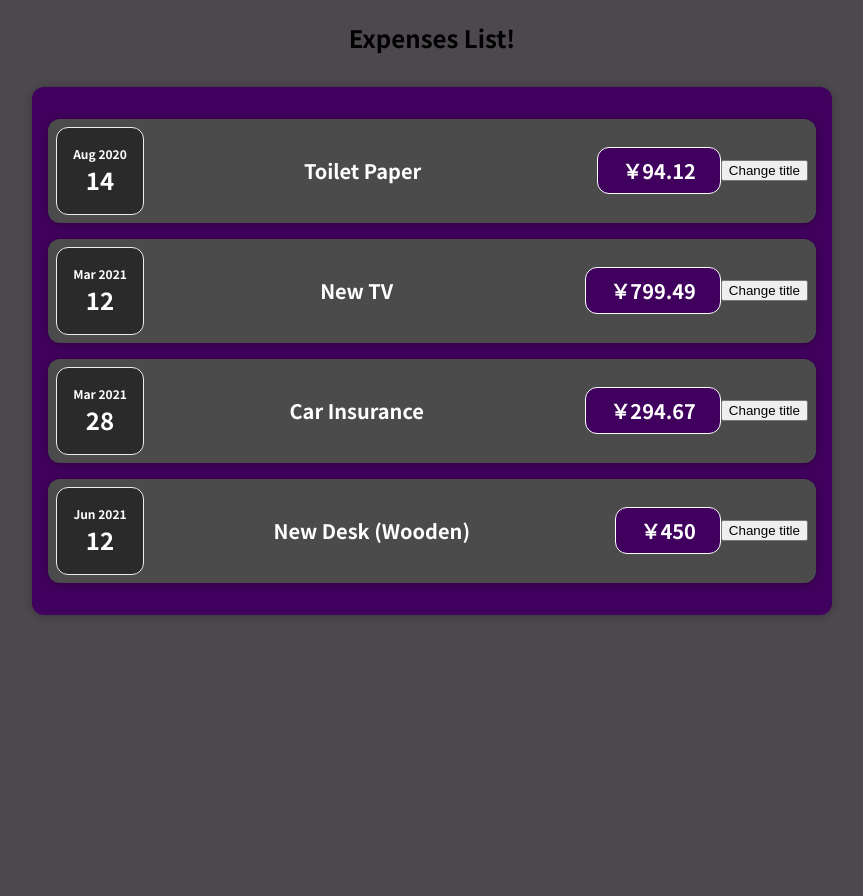
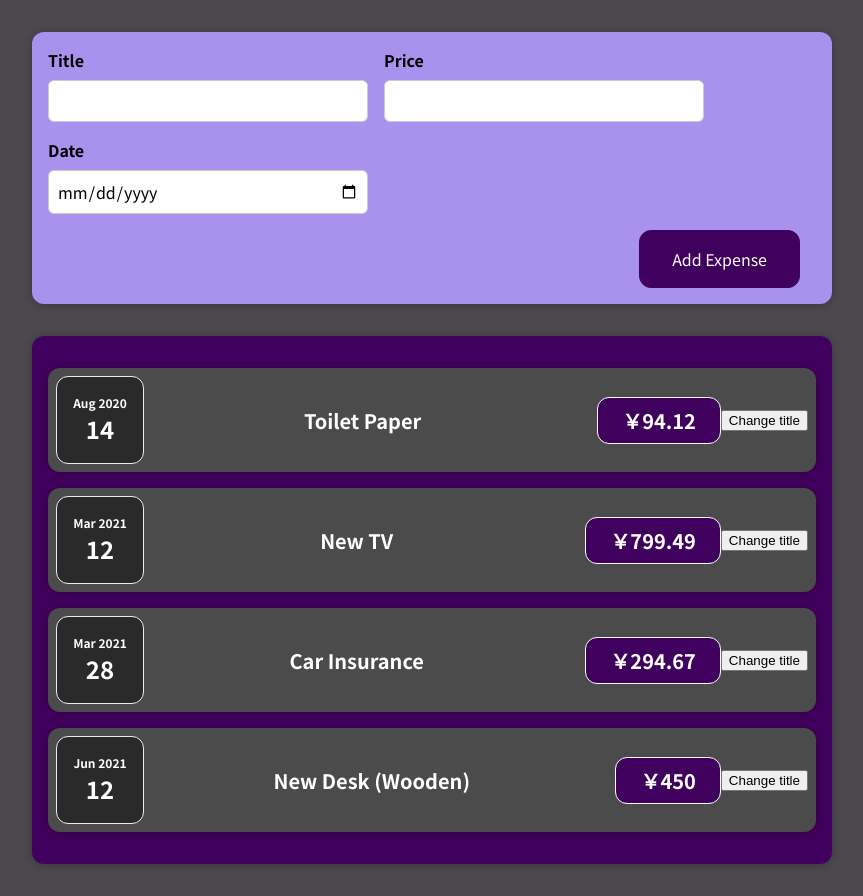
Before and after one commit to Dangermouse87/my-expense-tracker, a React (Create React App) app: page / in a window 1280 px wide. Shown: the whole page, without its empty margins (208-1071 px from the left). Before the commit the page ends 800 px from the top, so only its background shows below. Built offline with nearby package versions, Linux system fonts and the light colour scheme; the HTML template or start-up script is replaced by a standard one.

Commit message:
started user input

```diff
--- a/src/App.js
+++ b/src/App.js
@@ -1,6 +1,7 @@
 import Expenses from "./components/Expenses/Expenses";
 import "./App.css"
-import React, { useState } from "react";
+import React from "react";
+import NewExpense from "./components/NewExpense/NewExpense";
 //enable use of function from external files
 
 const App = () => {
@@ -33,7 +34,7 @@
 
   return (
     <div class="app">
-      <h2>Expenses List!</h2>
+      <NewExpense />
       <Expenses expenses={expenses} />
     </div>
   );
--- /dev/null
+++ b/src/components/NewExpense/ExpenseForm.css
@@ -0,0 +1,26 @@
+.new-expense__controls {
+  display: flex;
+  flex-wrap: wrap;
+  gap: 1rem;
+  margin-bottom: 1rem;
+  text-align: left;
+}
+
+.new-expense__control label {
+  font-weight: bold;
+  margin-bottom: 0.5rem;
+  display: block;
+}
+
+.new-expense__control input {
+  font: inherit;
+  padding: 0.5rem;
+  border-radius: 6px;
+  border: 1px solid #ccc;
+  width: 20rem;
+  max-width: 100%;
+}
+
+.new-expense__actions {
+  text-align: right;
+}
--- /dev/null
+++ b/src/components/NewExpense/ExpenseForm.js
@@ -0,0 +1,61 @@
+import { useState } from 'react';
+import './ExpenseForm.css'
+
+const ExpenseForm = () => {
+
+  // const [enteredTitle, setEnteredTitle] = useState('');
+  // const [enteredAmount, setEnteredAmount] = useState('');
+  // const [enteredDate, setEnteredDate] = useState('')
+
+  const [userInput, setUserInput] = useState({
+    setEnteredTitle: '',
+    setEnteredAmount: '',
+    setEnteredDate: ''
+  });
+
+  const titleChange = (event) => {
+    // setEnteredTitle(event.target.value);
+    setUserInput({
+      ...userInput,
+      setEnteredTitle: event.target.value,
+    })
+  };
+
+  const amountChange = (event) => {
+    // setEnteredAmount(event.target.value);
+    setUserInput({
+      ...userInput,
+      setEnteredAmount: event.target.value,
+    })
+  };
+
+  const dateChange = (event) => {
+    // setEnteredDate(event.target.value);
+    setUserInput({
+      ...userInput,
+      setEnteredDate: event.target.value,
+    })
+  };
+
+  return <form>
+    <div className='new-expense__controls'>
+      <div className='new-expense__control'>
+        <label>Title</label>
+        <input type='text' onChange={titleChange} />
+      </div>
+      <div className='new-expense__control'>
+        <label>Price</label>
+        <input type='number' min='0.01' step='0.01' onChange={amountChange} />
+      </div>
+      <div className='new-expense__control'>
+        <label>Date</label>
+        <input type='date' min='2023-01-01' onChange={dateChange} />
+      </div>
+    </div>
+    <div className='new-expense__actions'>
+      <button type='submit'>Add Expense</button>
+    </div>
+  </form>
+};
+
+export default ExpenseForm;
--- /dev/null
+++ b/src/components/NewExpense/NewExpense.css
@@ -0,0 +1,38 @@
+.new-expense {
+  background-color: #a892ee;
+  padding: 1rem;
+  margin: 2rem auto;
+  width: 50rem;
+  max-width: 95%;
+  border-radius: 12px;
+  text-align: center;
+  box-shadow: 0 1px 8px rgba(0, 0, 0, 0.25);
+}
+
+.new-expense button {
+  font: inherit;
+  cursor: pointer;
+  padding: 1rem 2rem;
+  border: 1px solid #40005d;
+  background-color: #40005d;
+  color: white;
+  border-radius: 12px;
+  margin-right: 1rem;
+}
+
+.new-expense button:hover,
+.new-expense button:active {
+  background-color: #510674;
+  border-color: #510674;
+}
+
+.new-expense button.alternative {
+  color: #220131;
+  border-color: transparent;
+  background-color: transparent;
+}
+
+.new-expense button.alternative:hover,
+.new-expense button.alternative:active {
+  background-color: #ddb3f8;
+}
--- /dev/null
+++ b/src/components/NewExpense/NewExpense.js
@@ -0,0 +1,10 @@
+import ExpenseForm from "./ExpenseForm";
+import './NewExpense.css';
+
+const NewExpense = () => {
+  return <div className='new-expense'>
+    <ExpenseForm />
+  </div>
+};
+
+export default NewExpense;
```
